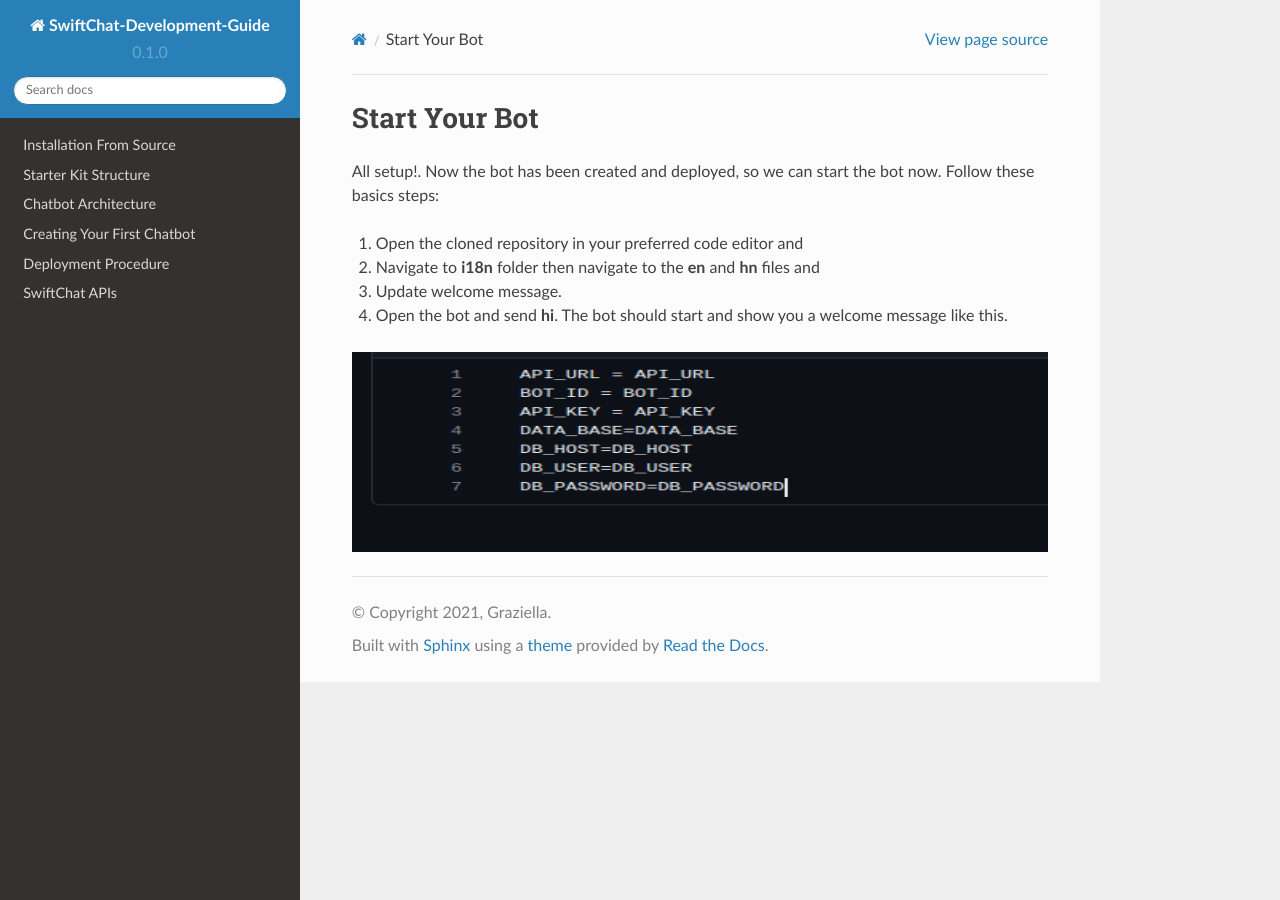
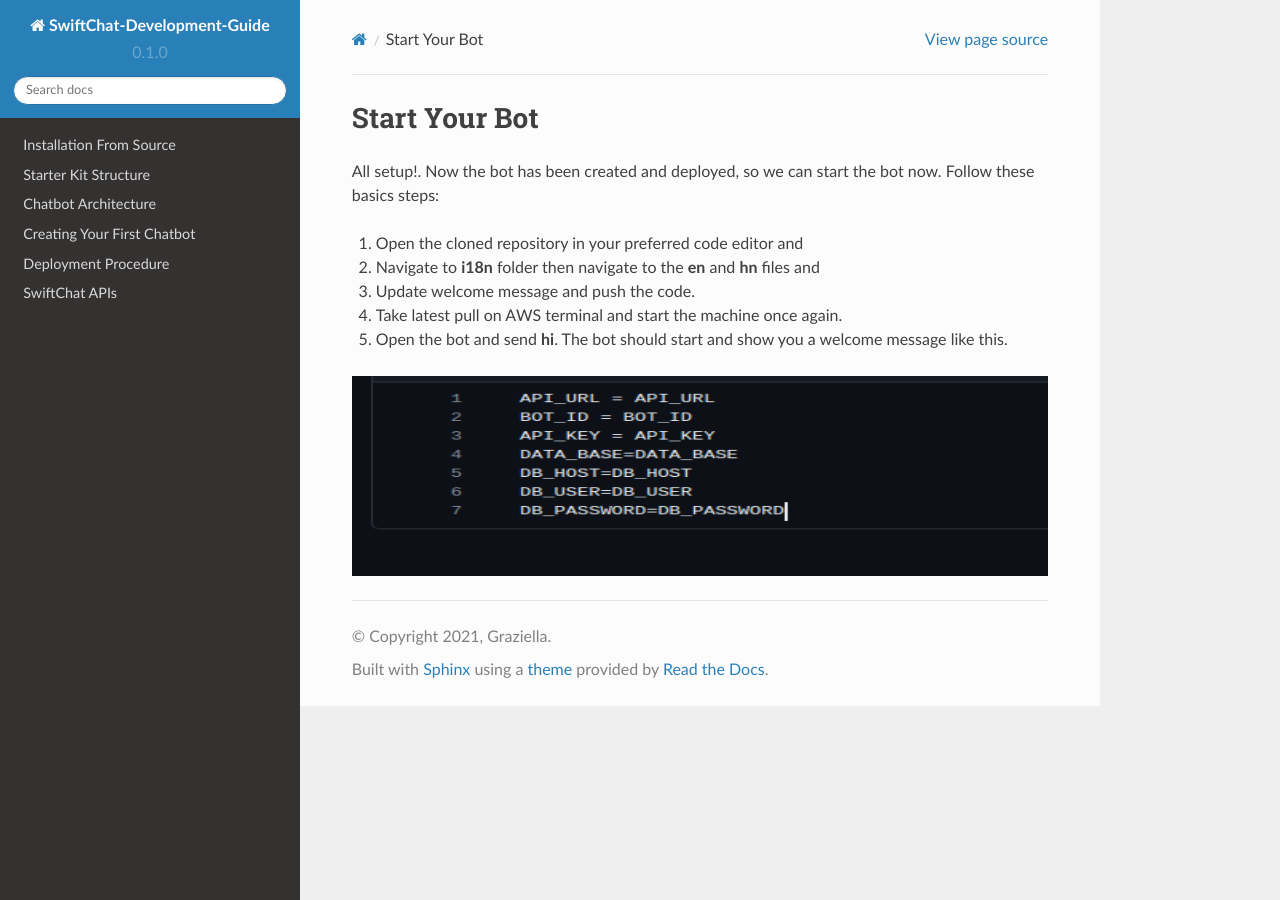
Before and after one commit to Priyanka-sharma181/Chatbot-Development-Guide, a Sphinx documentation site: the page built from docs/source/start.rst, in a window 1280 px wide. Built offline with Sphinx 7.4.7 and the Read the Docs theme 2.0.0, drawn with Linux system fonts in a browser that asks for light colours.

Commit message:
url update

```diff
--- a/docs/source/start.rst
+++ b/docs/source/start.rst
@@ -6,8 +6,9 @@ Follow these basics steps:
 
 1. Open the cloned repository in your preferred code editor and
 2. Navigate to **i18n** folder then navigate to the **en** and **hn** files and
-3. Update welcome message.
-4. Open the bot and send **hi**. The bot should start and show you a welcome message like this.
+3. Update welcome message and push the code.
+4. Take latest pull on AWS terminal and start the machine once again.
+5. Open the bot and send **hi**. The bot should start and show you a welcome message like this.
 
 .. image:: env_file.png
     :alt: Deployment Structure
```
Also changed, not shown: docs/source/deploy.rst (+12 -2 lines).
